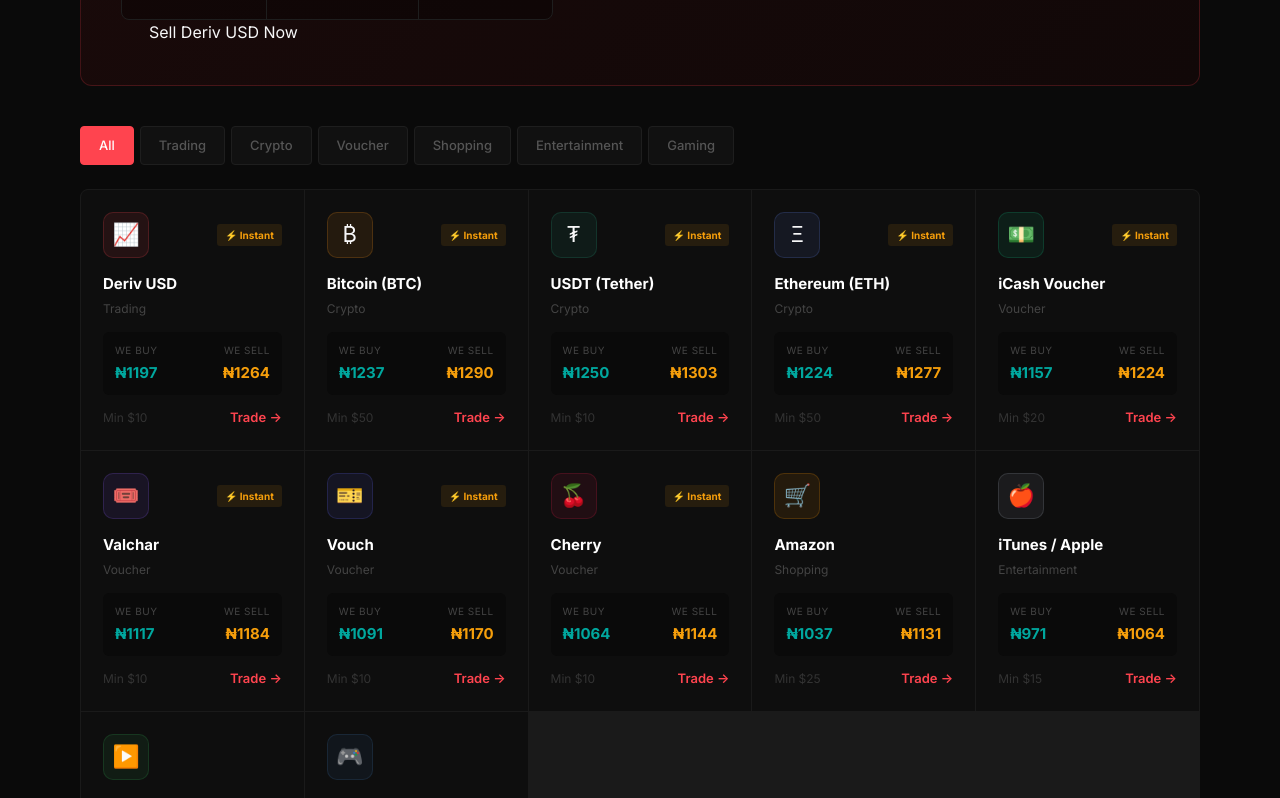
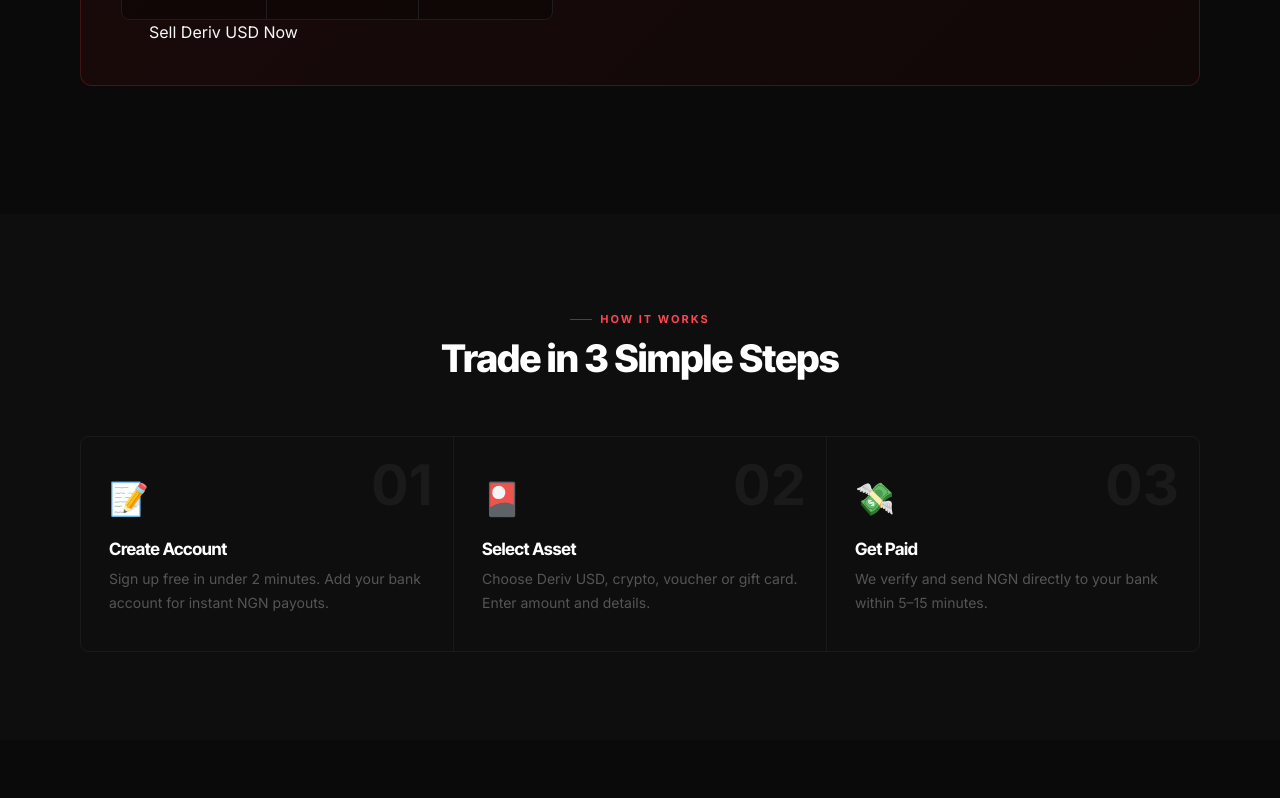
Before and after one commit to karargee/plero-technologies, a Nuxt app: page / in a window 1280 px wide. Shown: the part 1580-2378 px from the top of the page. Built offline with nearby package versions, Linux system fonts and the light colour scheme; no server answers.

Commit message:
Remove cards grid from homepage

```diff
--- a/app/pages/index.vue
+++ b/app/pages/index.vue
@@ -93,36 +93,7 @@
           </div>
         </div>
 
-        <!-- Category Tabs -->
-        <div class="cat-tabs">
-          <button v-for="c in CATEGORIES" :key="c" class="cat-tab" :class="{active: cat===c}" @click="cat=c">{{ c }}</button>
-        </div>
 
-        <!-- Cards Grid -->
-        <div class="cards-grid">
-          <NuxtLink v-for="card in filtered" :key="card.id" :to="`/card/${card.id}`" class="card-tile">
-            <div class="ct-top">
-              <div class="ct-logo" :style="`background:${card.color}18;border:1px solid ${card.color}30`">{{ card.logo }}</div>
-              <span class="ct-instant" v-if="card.instant">⚡ Instant</span>
-            </div>
-            <p class="ct-name">{{ card.name }}</p>
-            <p class="ct-cat">{{ card.category }}</p>
-            <div class="ct-rates">
-              <div>
-                <p class="ct-rl">We Buy</p>
-                <p class="ct-rv green">₦{{ Math.round(card.sellRate * liveRate) }}</p>
-              </div>
-              <div style="text-align:right">
-                <p class="ct-rl">We Sell</p>
-                <p class="ct-rv yellow">₦{{ Math.round(card.buyRate * liveRate) }}</p>
-              </div>
-            </div>
-            <div class="ct-footer">
-              <span class="ct-min">Min ${{ card.denominations[0] }}</span>
-              <span class="ct-trade">Trade →</span>
-            </div>
-          </NuxtLink>
-        </div>
       </div>
     </section>
 
@@ -181,12 +152,10 @@
 </template>
 
 <script setup>
-import { CARDS, CATEGORIES } from '~/data/cards'
+import { CARDS } from '~/data/cards'
 
 const { liveRate } = useDerivRate()
-const cat = ref('All')
 const derivCard = computed(() => CARDS.find(c => c.id === 'deriv'))
-const filtered = computed(() => cat.value === 'All' ? CARDS : CARDS.filter(c => c.category === cat.value))
 
 const stats = [
   { val: '50,000+', label: 'Active Traders' },
```
